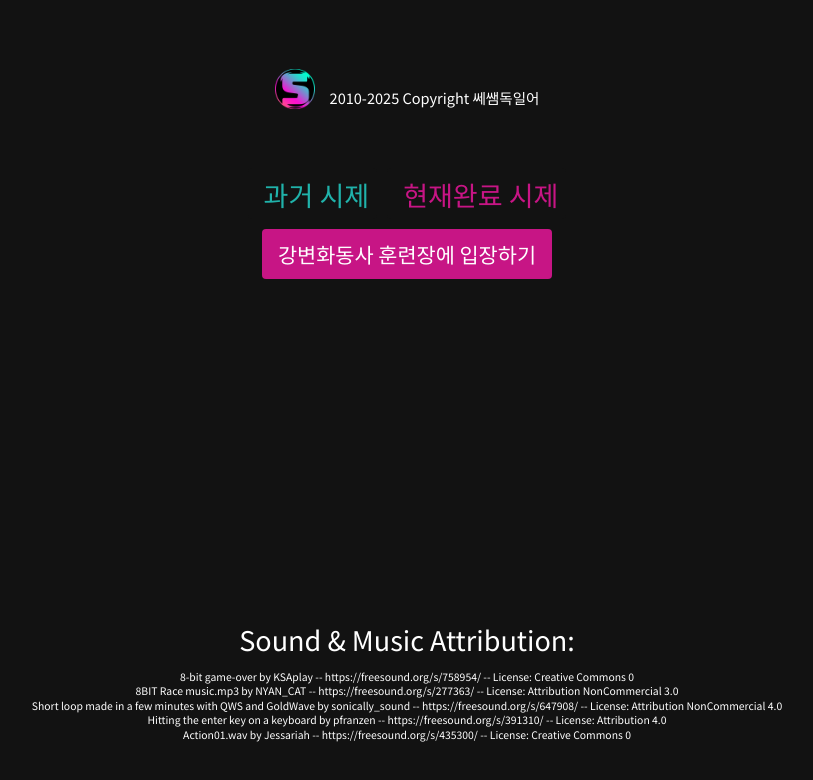
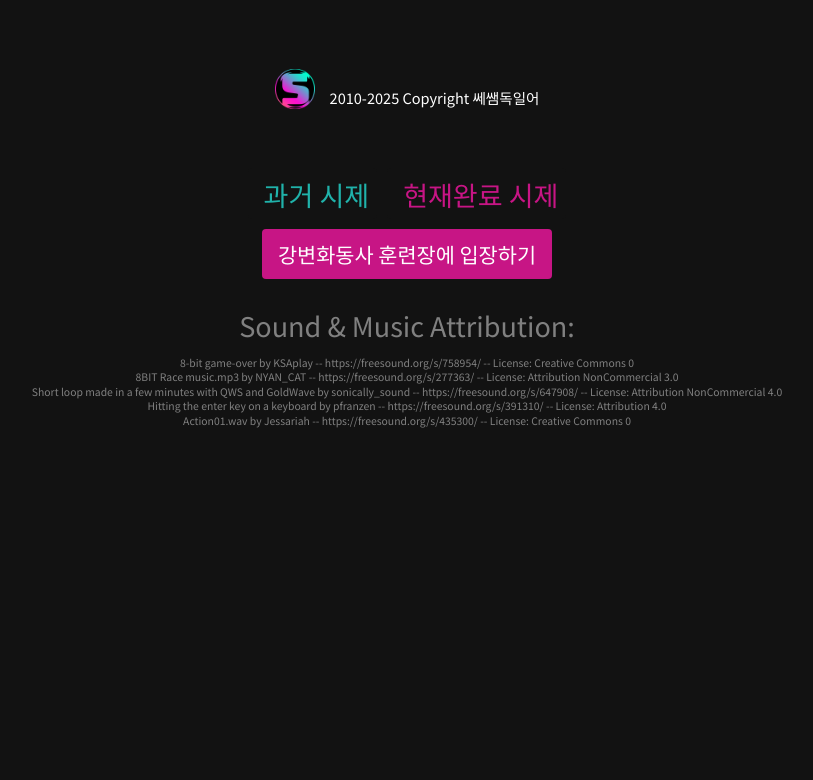
Before and after one commit to nunsaramengel/german_verb_hoonlyeonjang, a React (Vite) app: page / in a window 1280 px wide. Shown: the top 780 px of the page, without its empty margins (233-1046 px from the left). Built offline with nearby package versions, Linux system fonts and the light colour scheme; no server answers.

Commit message:
made the music and sound attributions sticky, so it wouldnt overlay the wrong verb list anymore

```diff
--- a/src/App.jsx
+++ b/src/App.jsx
@@ -141,11 +141,12 @@ function App() {
       )}
       {(!begun && <><TenseChoice isPastTense={isPastTense} setIsPastTense={setIsPastTense} /><button onClick={clickButton} className="enterTrainingGroundButton">강변화동사 훈련장에 입장하기</button></>)}
       {(begun && <ShowWrongVerbs wrongVerbs={wrongVerbs} />)}
-      <p style={{ position: "absolute", textAlign: "center", bottom: "2.5vh", left: "10%", right: "10%" }}>
+      <p style={{
+        position: "sticky", textAlign: "center", bottom: "2.5vh", left: "10 % ", right: "10% ", color: "grey" }}>
       Sound & Music Attribution:
       <br />
         <span>
-          <p style={{ fontSize: ".5rem", lineHeight: ".7rem" }}>
+          <p style={{ fontSize: ".5rem", lineHeight: ".7rem", color: "grey" }}>
             8-bit game-over by KSAplay -- https://freesound.org/s/758954/ -- License: Creative Commons 0 <br />
             8BIT Race music.mp3 by NYAN_CAT -- https://freesound.org/s/277363/ -- License: Attribution NonCommercial 3.0 <br />
             Short loop made in a few minutes with QWS and GoldWave by sonically_sound -- https://freesound.org/s/647908/ -- License: Attribution NonCommercial 4.0 <br />
```
